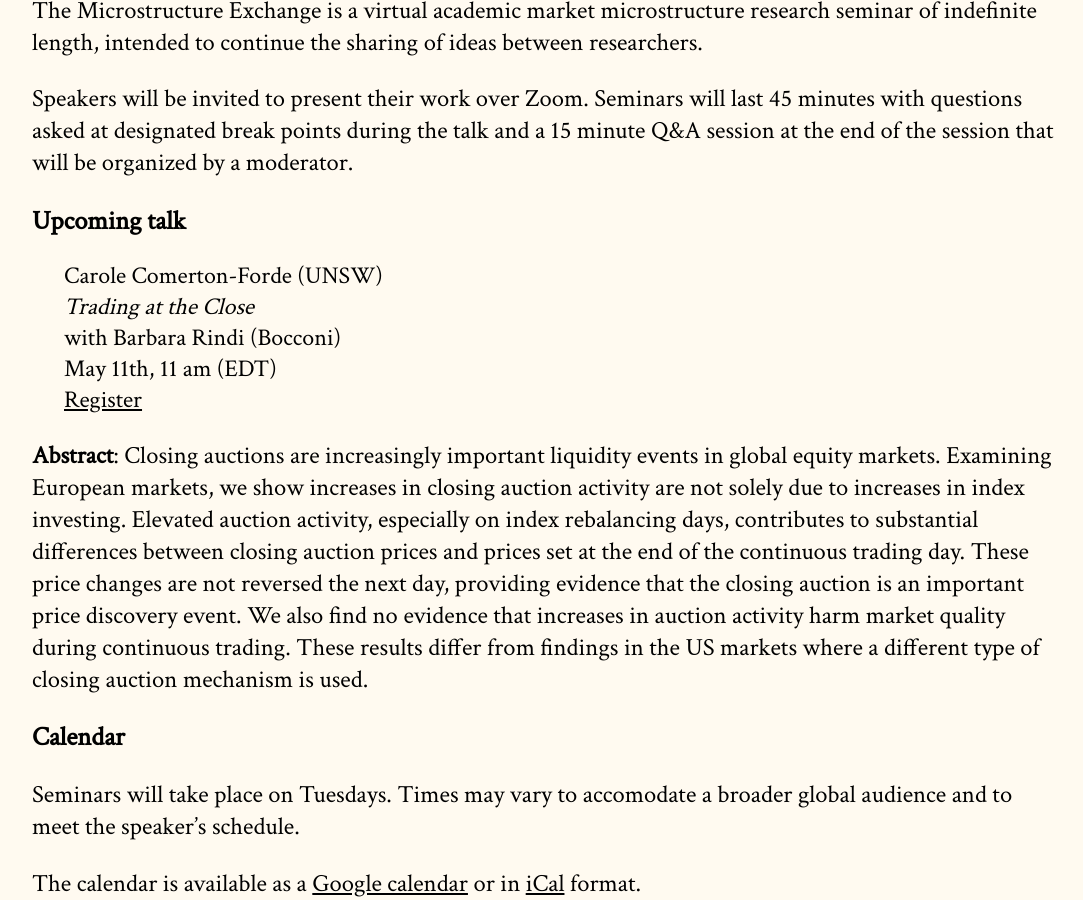
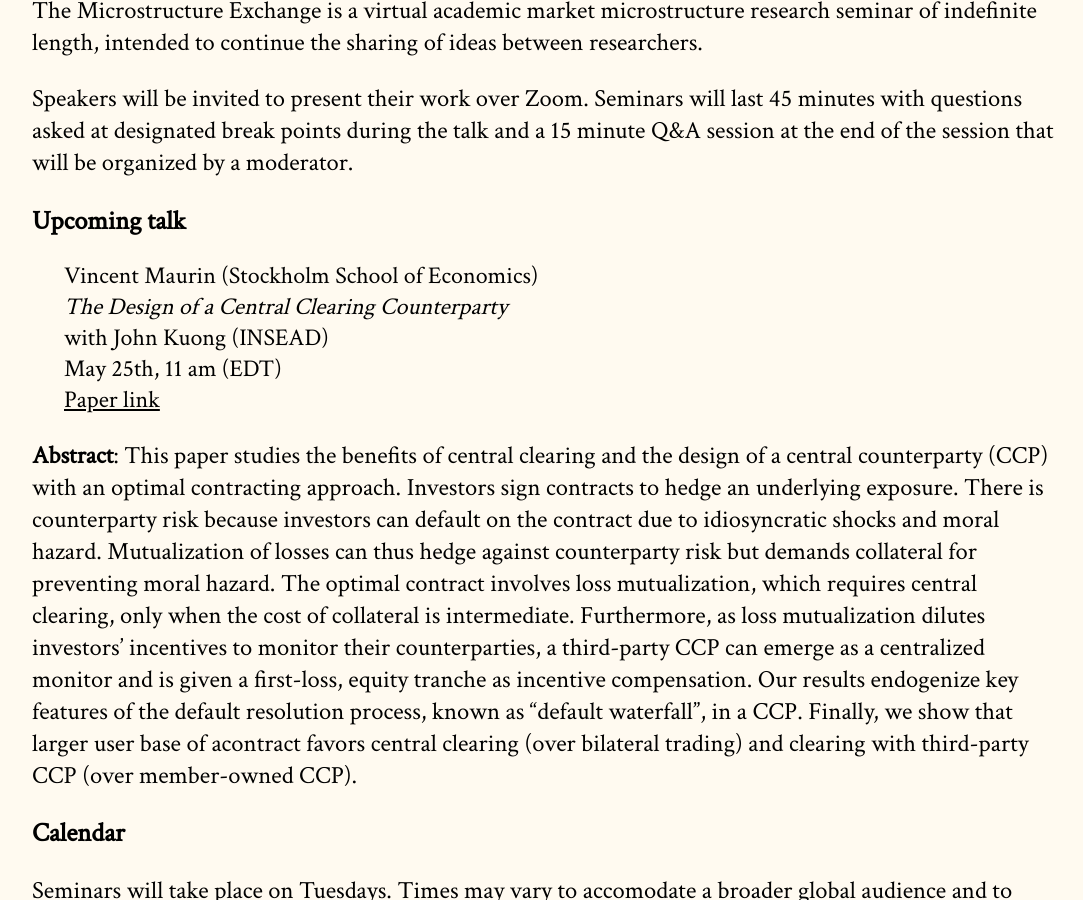
Before and after one commit to cpfiffer/microstructure.exchange, a Jekyll site: the page built from index.md, in a window 1280 px wide and 900 px high, scrolled down 257 px. Shown: the whole window, without its empty margins (96-1179 px from the left). Built offline with Jekyll 4.4.1, drawn with Linux system fonts in a browser that asks for light colours; some web fonts are replaced; some of the changed text lies outside the part shown.

Commit message:
Add Vincent info

```diff
--- a/_config.yml
+++ b/_config.yml
@@ -11,13 +11,13 @@ github:
   owner_name: Cameron Pfiffer
 
 speaker-info:
-  speaker-name: Carole Comerton-Forde (UNSW)
-  speaker-paper: "Trading at the Close"
-  coauthors: "Barbara Rindi (Bocconi)"
-  speaker-date: May 11th, 11 am (EDT)
+  speaker-name: Vincent Maurin (Stockholm School of Economics)
+  speaker-paper: "The Design of a Central Clearing Counterparty"
+  coauthors: "John Kuong (INSEAD)"
+  speaker-date: May 25th, 11 am (EDT)
   # discussant: "Gideon Saar (Cornell University)"
-  # paper-link: https://papers.ssrn.com/sol3/papers.cfm?abstract_id=3776874
-  webinar-link: https://stockholmuniversity.zoom.us/meeting/register/u5cpduCprDssHtFm8ApiLgcOYlSiPIEfJPZu
+  paper-link: https://www.nhh.no/contentassets/c65646e0c6f34243a752b870465e96b4/maurin_ccp.pdf
+  # webinar-link: https://stockholmuniversity.zoom.us/meeting/register/u5cpduCprDssHtFm8ApiLgcOYlSiPIEfJPZu
   # slides-link: /slides/RobinhoodSlides_TME.pdf
 
 # 2021 Winter lineup
--- a/index.md
+++ b/index.md
@@ -18,7 +18,7 @@ Speakers will be invited to present their work over Zoom. Seminars will last 45
 
 {% include upcoming-speaker.html %}
 
-**Abstract**: Closing auctions are increasingly important liquidity events in global equity markets. Examining European markets, we show increases in closing auction activity are not solely due to increases in index investing.   Elevated auction activity, especially on index rebalancing days, contributes to substantial differences between closing auction prices and prices set at the end of the continuous trading day.  These price changes are not reversed the next day, providing evidence that the closing auction is an important price discovery event.  We also find no evidence that increases in auction activity harm market quality during continuous trading.  These results differ from findings in the US markets where a different type of closing auction mechanism is used.
+**Abstract**: This paper studies the benefits of central clearing and the design of a central counterparty (CCP) with an optimal contracting approach. Investors sign contracts to hedge an underlying exposure. There is counterparty risk because investors can default on the contract due to idiosyncratic shocks and moral hazard. Mutualization of losses can thus hedge against counterparty risk but demands collateral for preventing moral hazard. The optimal contract involves loss mutualization, which requires central clearing, only when the cost of collateral is intermediate. Furthermore, as loss mutualization dilutes investors’ incentives to monitor their counterparties, a third-party CCP can emerge as a centralized monitor and is given a first-loss, equity tranche as incentive compensation. Our results endogenize key features of the default resolution process, known as “default waterfall”, in a CCP. Finally, we show that larger user base of acontract favors central clearing (over bilateral trading) and clearing with third-party CCP (over member-owned CCP).
 
 
 ## Calendar
```
Also changed, not shown: other parts of index.md (+1 -0 lines).
